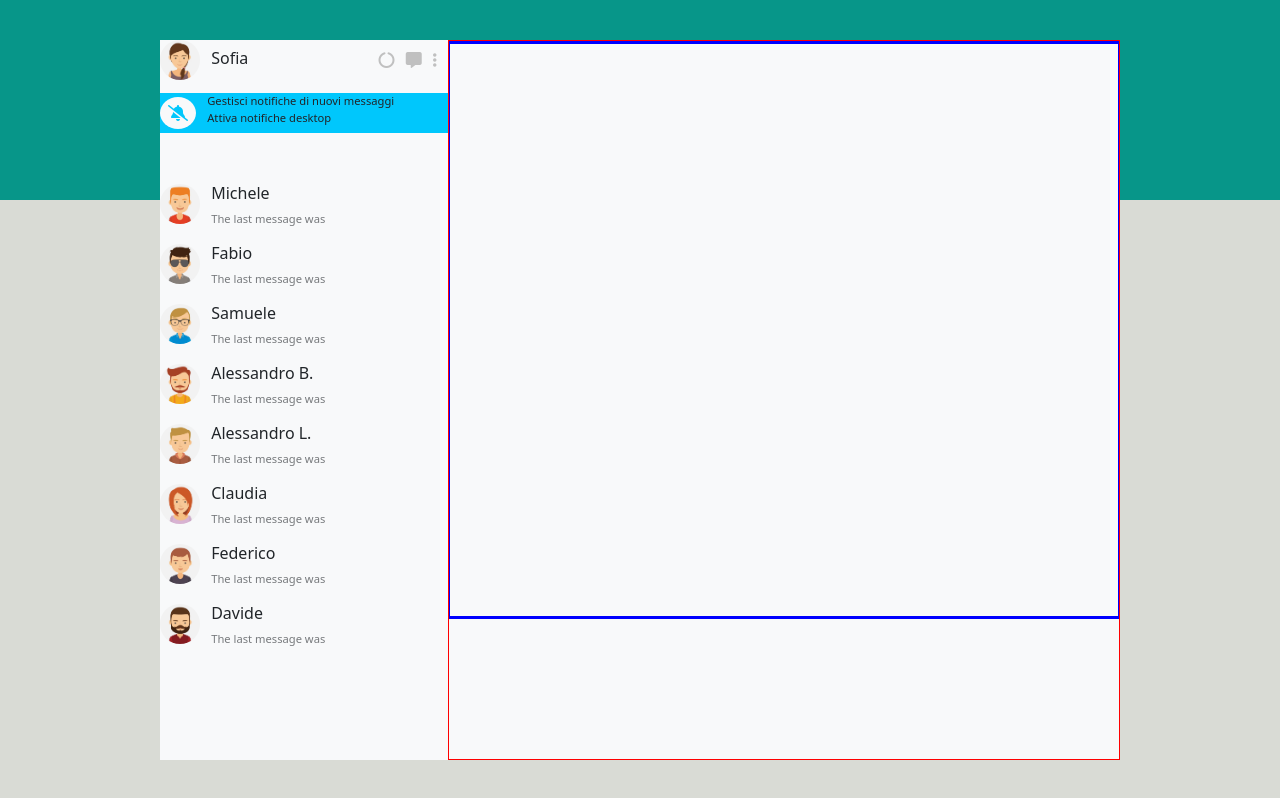
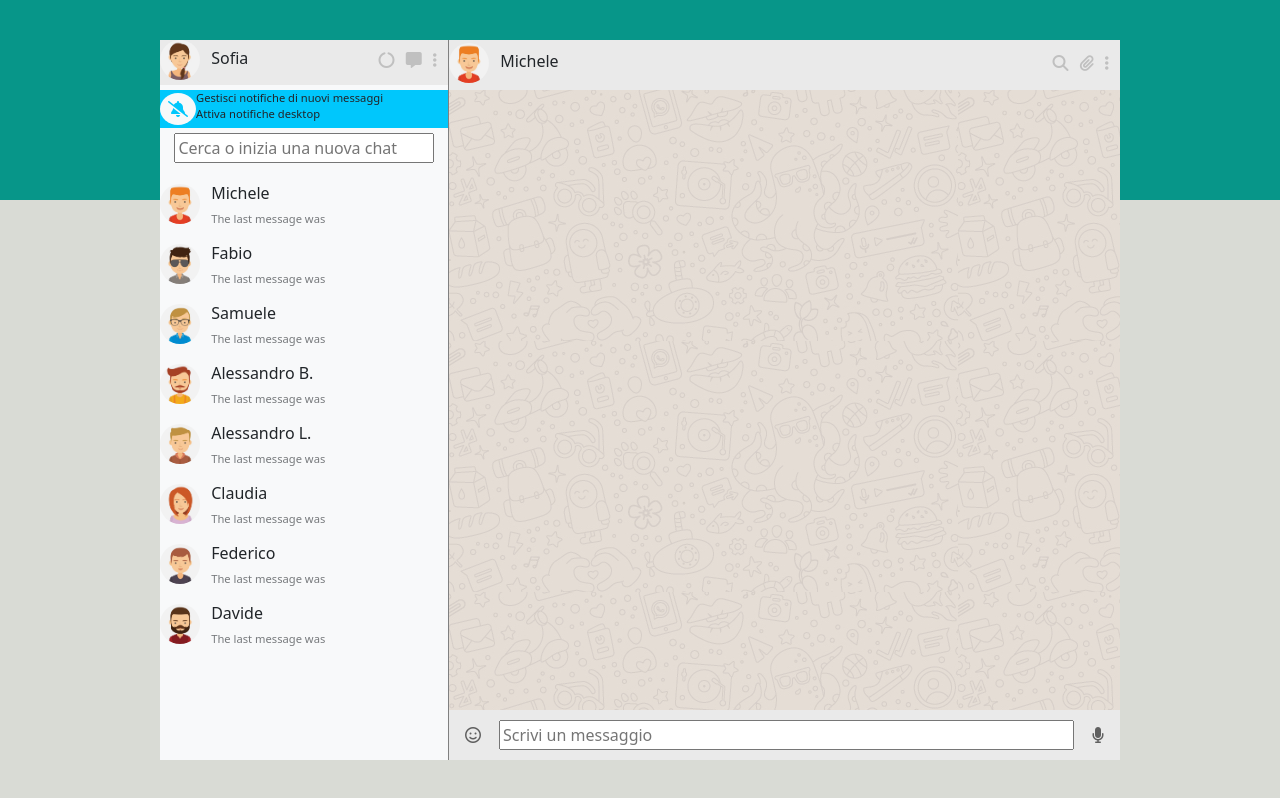
Before and after one commit to RiccardoSignorini/vue-boolzapp, a plain HTML site: page index.html in a window 1280 px wide. Drawn offline with nearby package versions, Linux system fonts and the light colour scheme.

Commit message:
avanzamento struttura (design parte mex)

```diff
--- a/assets/css/style.css
+++ b/assets/css/style.css
@@ -1,3 +1,4 @@
+/* GENERALE */
 #background{
     background: rgb(49,212,140);
     background: linear-gradient(rgba(7,150,137,1) 0%, rgba(7,150,137,1) 25%, rgba(217,219,213,1) 25%, rgba(217,219,213,1) 100%);
@@ -9,19 +10,10 @@
 
 }
 
+/* PARTE SINISTRA LISTA CHAT */
 #parte-sinistra{
     width: 30%;
     height: 100%;
-}
-
-#parte-destra{
-    width: 70%;
-    height: 100%;
-    border: 1px solid red;
-}
-
-#parte-destra div{
-    border: 1px solid blue;
 }
 
 #zona-alta{
@@ -29,11 +21,19 @@
 }
 
 #zona-alta div{
-    margin-bottom: 0.4rem;
+    margin-bottom: 0.3rem;
 }
 
-i{
+input{
+    width: 90%;
+}
+
+#user i, #user-chat i{
     margin-right: 0.7rem;
+}
+
+#user{
+    background-color: rgb(234, 234, 234);
 }
 
 #signal{
@@ -60,6 +60,25 @@ img{
     margin-right: 0.7rem;
 }
 
+/* PARTE DESTRA CHAT SINGOLA */
+#parte-destra{
+    width: 70%;
+    height: 100%;
+    border-left: 0.5px solid grey;
+}
+
+#user-chat{
+    padding-bottom: 0.3rem;
+    background-color: rgb(234, 234, 234);
+    height: 7%;
+}
+
 #chat{
-    height: 80%;
+    height: 86%;
+    background-image: url('../img/mine.jpg');
 }
+
+#input-mex{
+    background-color: rgb(234, 234, 234);
+    height: 7%;
+}
--- a/index.html
+++ b/index.html
@@ -23,7 +23,7 @@
                 <div id="parte-sinistra">
                     <div id="zona-alta">
                         <!-- PARTE ALTA -->
-                        <div class="d-flex justify-content-between align-items-center">
+                        <div id="user" class="d-flex justify-content-between align-items-center">
                             <div>
                                 <img src="./assets/img/avatar_io.jpg" alt="">
                                 <span>Sofia</span>
@@ -43,8 +43,8 @@
                             </div>
                         </div>
                         <!-- RICERCA -->
-                        <div>
-
+                        <div class="text-center">
+                            <input type="text" placeholder="Cerca o inizia una nuova chat">
                         </div>
                     </div>
                     <!-- LISTA CHAT -->
@@ -54,14 +54,14 @@
                             v-for="(element,index) in contacts"
                             :key="index">
                             <div>
-                                <img v-bind:src="element.avatar" alt="">
+                                <img :src="element.avatar" alt="">
                             </div>
                             <div>
                                 <h6>{{element.name}}</h6>
                                 <p>The last message was </p>
                             </div>
                             <div>
-
+                                <!-- ORARIO -->
                             </div>
                         </div>
                     </div>
@@ -70,16 +70,26 @@
                 <!-- PARTE A DESTRA DELLA CHAT -->
                 <div id="parte-destra">
                     <!-- PARTE UTENTE CHAT -->
-                    <div>
-
+                    <div id="user-chat" class="d-flex justify-content-between align-items-center">
+                        <div>
+                            <img :src="contacts[0].avatar" alt="">
+                            <span>{{contacts[0].name}}</span>
+                        </div>
+                        <div>
+                            <i class="fa-solid fa-magnifying-glass" style="color: #c0c0c0;"></i>
+                            <i class="fa-solid fa-paperclip" style="color: #c0c0c0;"></i>
+                            <i class="fa-solid fa-ellipsis-vertical" style="color: #c0c0c0;"></i>
+                        </div>
                     </div>
                     <!-- CHAT -->
                     <div id="chat">
 
                     </div>
                     <!-- INPUT MESSAGGIO -->
-                    <div>
-
+                    <div id="input-mex" class="d-flex justify-content-between align-items-center px-3">
+                        <i class="fa-regular fa-face-smile" style="color: #606060;"></i>
+                        <input type="text" placeholder="Scrivi un messaggio">
+                        <i class="fa-solid fa-microphone" style="color: #606060;"></i>
                     </div>
                 </div>
             </div>
```
